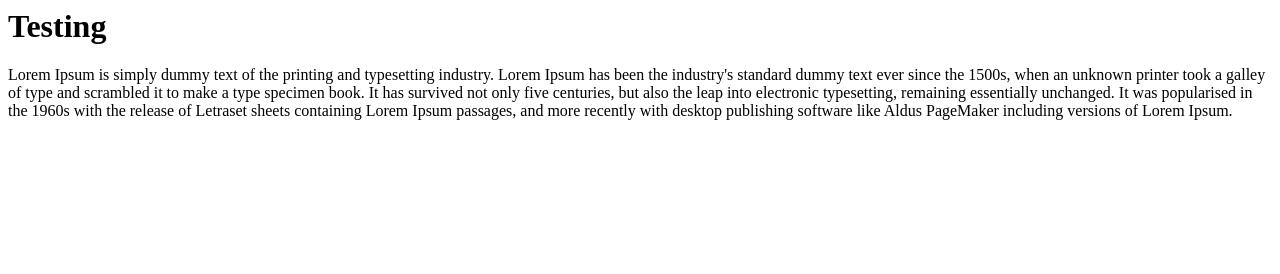
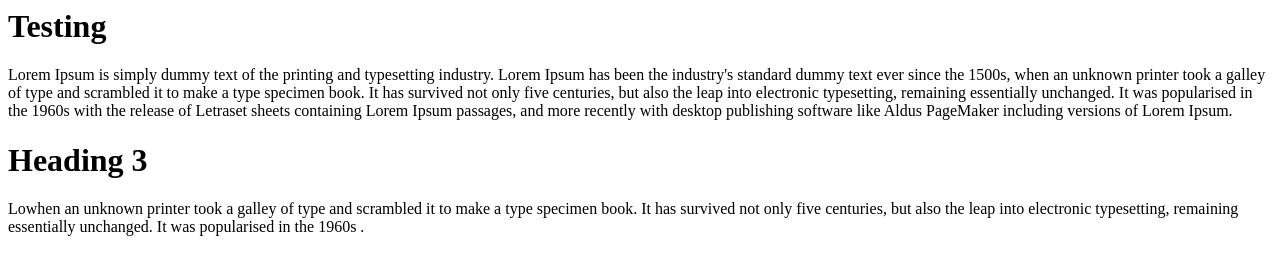
Before and after one commit to babasahebk-cuelogic/test2, a plain HTML site: page index.html in a window 1280 px wide. Drawn offline with Linux system fonts and the light colour scheme.

Commit message:
Branch Created Locally and create changes

```diff
--- a/index.html
+++ b/index.html
@@ -6,5 +6,8 @@
 
 <h1>Testing</h1>
 <p>Lorem Ipsum is simply dummy text of the printing and typesetting industry. Lorem Ipsum has been the industry's standard dummy text ever since the 1500s, when an unknown printer took a galley of type and scrambled it to make a type specimen book. It has survived not only five centuries, but also the leap into electronic typesetting, remaining essentially unchanged. It was popularised in the 1960s with the release of Letraset sheets containing Lorem Ipsum passages, and more recently with desktop publishing software like Aldus PageMaker including versions of Lorem Ipsum.</p>
+<h1>Heading 3</h1>
+<p>Lowhen an unknown printer took a galley of type and scrambled it to make a type specimen book. It has survived not only five centuries, but also the leap into electronic typesetting, remaining essentially unchanged. It was popularised in the 1960s .</p>
+
 </body>
 </html>
```
